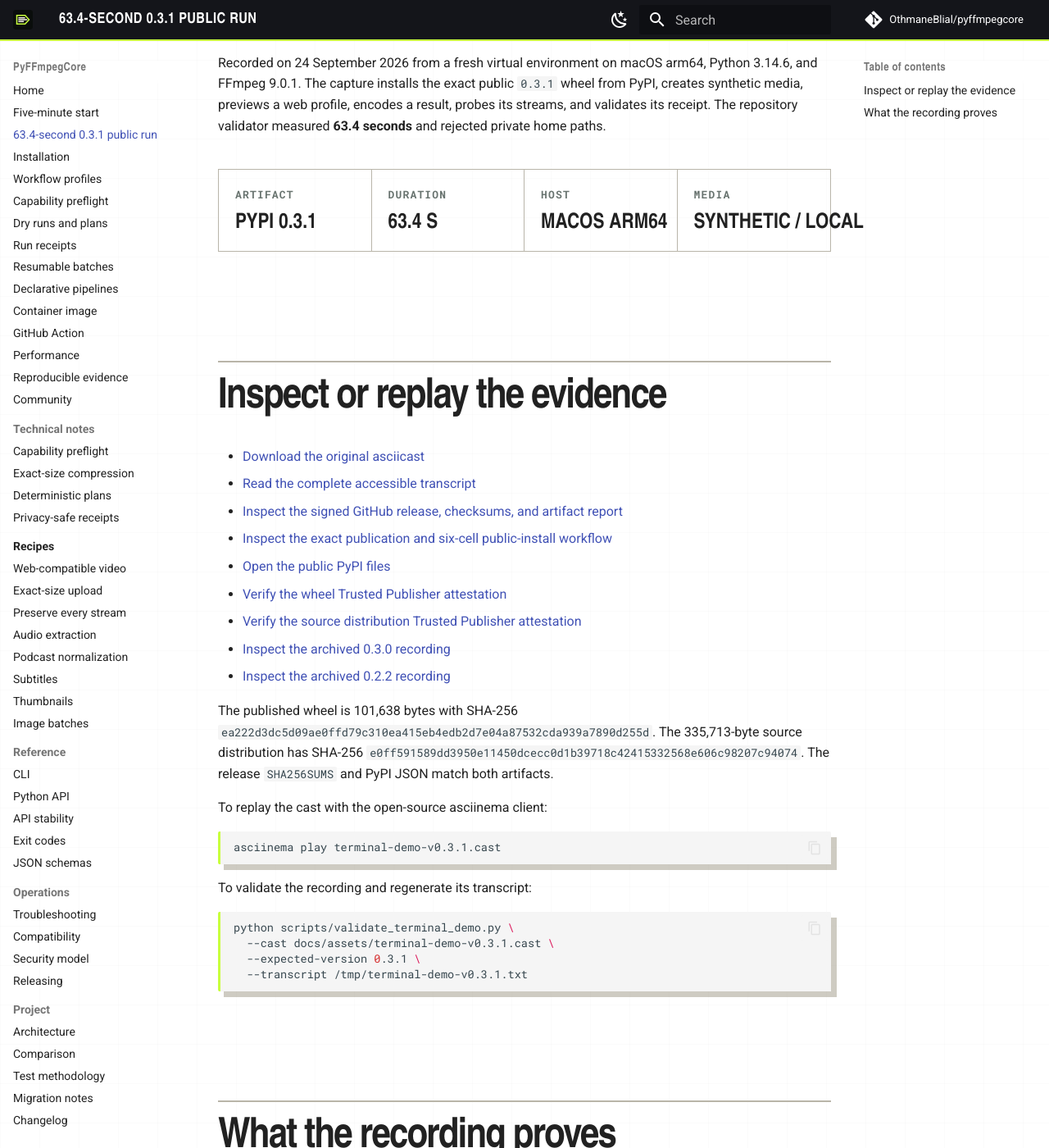
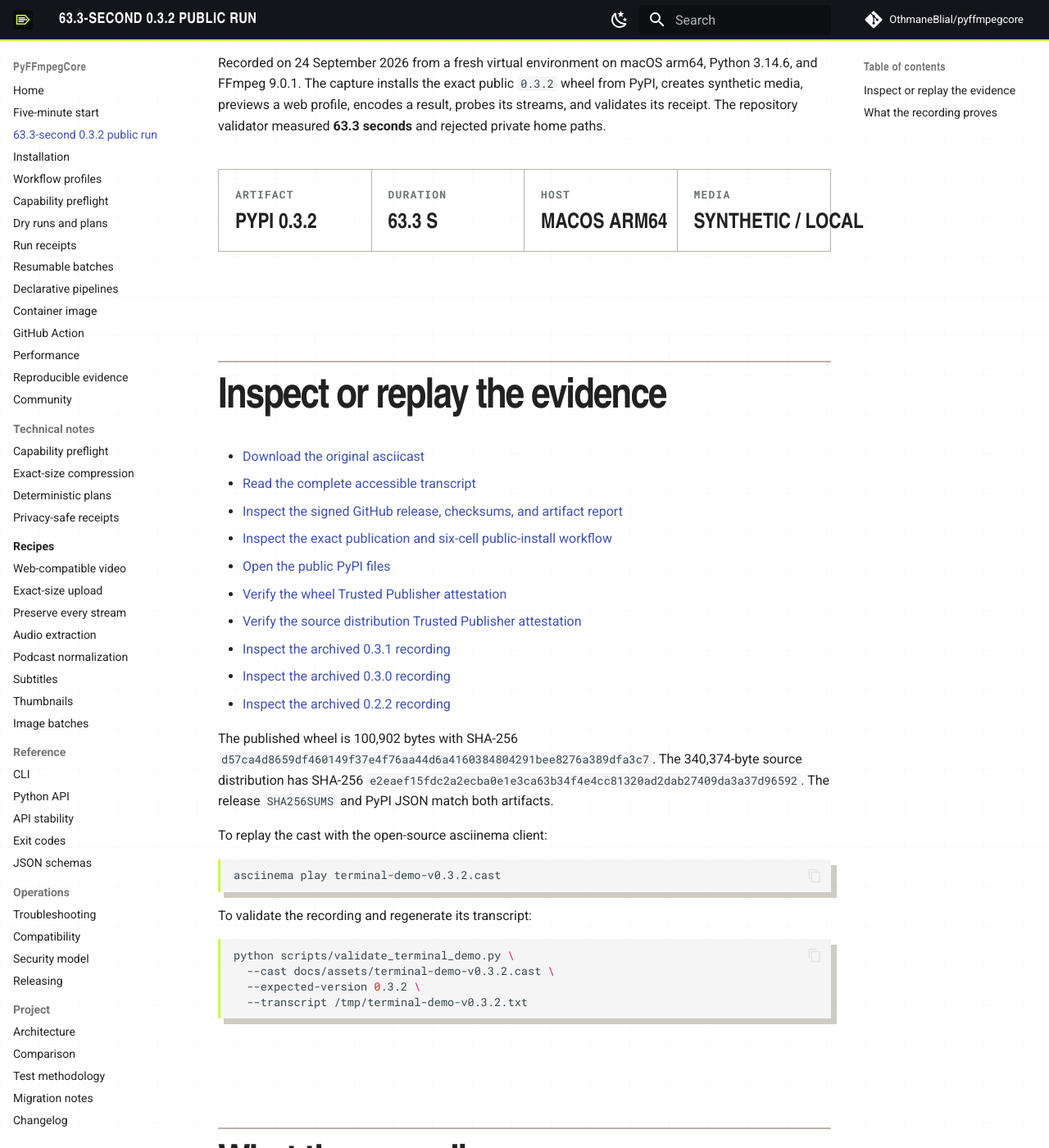
Before and after one commit to OthmaneBlial/pyffmpegcore, an MkDocs documentation site: the page built from docs/terminal-demo.md, in a window 1280 px wide and 1400 px high, scrolled down 313 px. Shown: the whole window at 82% size. Built offline with MkDocs 1.6.1 and Material for MkDocs 9.7.7, drawn with Linux system fonts in a browser that asks for light colours; comment, search, counter and statistics services are not loaded; some of the changed text lies outside the part shown.

Commit message:
docs(release): publish 0.3.2 evidence

````diff
--- a/docs/terminal-demo.md
+++ b/docs/terminal-demo.md
@@ -1,49 +1,50 @@
-# A public 0.3.1 install. 63.4 real seconds.
+# A public 0.3.2 install. 63.3 real seconds.
 
 Recorded on 24 September 2026 from a fresh virtual environment on macOS arm64,
-Python 3.14.6, and FFmpeg 9.0.1. The capture installs the exact public `0.3.1`
+Python 3.14.6, and FFmpeg 9.0.1. The capture installs the exact public `0.3.2`
 wheel from PyPI, creates synthetic media, previews a web profile, encodes a
 result, probes its streams, and validates its receipt. The repository
-validator measured **63.4 seconds** and rejected private home paths.
+validator measured **63.3 seconds** and rejected private home paths.
 
 <div class="pfc-demo-ledger" aria-label="Terminal demonstration facts">
-  <div><span>Artifact</span><strong>PyPI 0.3.1</strong></div>
-  <div><span>Duration</span><strong>63.4 s</strong></div>
+  <div><span>Artifact</span><strong>PyPI 0.3.2</strong></div>
+  <div><span>Duration</span><strong>63.3 s</strong></div>
   <div><span>Host</span><strong>macOS arm64</strong></div>
   <div><span>Media</span><strong>Synthetic / local</strong></div>
 </div>
 
 ## Inspect or replay the evidence
 
-- [Download the original asciicast](assets/terminal-demo-v0.3.1.cast)
-- [Read the complete accessible transcript](assets/terminal-demo-v0.3.1.txt)
-- [Inspect the signed GitHub release, checksums, and artifact report](https://github.com/OthmaneBlial/pyffmpegcore/releases/tag/v0.3.1)
-- [Inspect the exact publication and six-cell public-install workflow](https://github.com/OthmaneBlial/pyffmpegcore/actions/runs/35975371541)
-- [Open the public PyPI files](https://pypi.org/project/pyffmpegcore/0.3.1/)
-- [Verify the wheel Trusted Publisher attestation](https://pypi.org/integrity/pyffmpegcore/0.3.1/pyffmpegcore-0.3.1-py3-none-any.whl/provenance)
-- [Verify the source distribution Trusted Publisher attestation](https://pypi.org/integrity/pyffmpegcore/0.3.1/pyffmpegcore-0.3.1.tar.gz/provenance)
+- [Download the original asciicast](assets/terminal-demo-v0.3.2.cast)
+- [Read the complete accessible transcript](assets/terminal-demo-v0.3.2.txt)
+- [Inspect the signed GitHub release, checksums, and artifact report](https://github.com/OthmaneBlial/pyffmpegcore/releases/tag/v0.3.2)
+- [Inspect the exact publication and six-cell public-install workflow](https://github.com/OthmaneBlial/pyffmpegcore/actions/runs/35988945203)
+- [Open the public PyPI files](https://pypi.org/project/pyffmpegcore/0.3.2/)
+- [Verify the wheel Trusted Publisher attestation](https://pypi.org/integrity/pyffmpegcore/0.3.2/pyffmpegcore-0.3.2-py3-none-any.whl/provenance)
+- [Verify the source distribution Trusted Publisher attestation](https://pypi.org/integrity/pyffmpegcore/0.3.2/pyffmpegcore-0.3.2.tar.gz/provenance)
+- [Inspect the archived 0.3.1 recording](assets/terminal-demo-v0.3.1.cast)
 - [Inspect the archived 0.3.0 recording](assets/terminal-demo-v0.3.0.cast)
 - [Inspect the archived 0.2.2 recording](assets/terminal-demo-v0.2.2.cast)
 
-The published wheel is 101,638 bytes with SHA-256
-`ea222d3dc5d09ae0ffd79c310ea415eb4edb2d7e04a87532cda939a7890d255d`. The
-335,713-byte source distribution has SHA-256
-`e0ff591589dd3950e11450dcecc0d1b39718c42415332568e606c98207c94074`. The
+The published wheel is 100,902 bytes with SHA-256
+`d57ca4d8659df460149f37e4f76aa44d6a4160384804291bee8276a389dfa3c7`. The
+340,374-byte source distribution has SHA-256
+`e2eaef15fdc2a2ecba0e1e3ca63b34f4e4cc81320ad2dab27409da3a37d96592`. The
 release `SHA256SUMS` and PyPI JSON match both artifacts.
 
 To replay the cast with the open-source asciinema client:
 
 ```bash
-asciinema play terminal-demo-v0.3.1.cast
+asciinema play terminal-demo-v0.3.2.cast
 ```
 
 To validate the recording and regenerate its transcript:
 
 ```bash
 python scripts/validate_terminal_demo.py \
-  --cast docs/assets/terminal-demo-v0.3.1.cast \
-  --expected-version 0.3.1 \
-  --transcript /tmp/terminal-demo-v0.3.1.txt
+  --cast docs/assets/terminal-demo-v0.3.2.cast \
+  --expected-version 0.3.2 \
+  --transcript /tmp/terminal-demo-v0.3.2.txt
 ```
 
 ## What the recording proves
--- a/mkdocs.yml
+++ b/mkdocs.yml
@@ -54,7 +54,7 @@
 nav:
   - Home: index.md
   - Five-minute start: quickstart.md
-  - 63.4-second 0.3.1 public run: terminal-demo.md
+  - 63.3-second 0.3.2 public run: terminal-demo.md
   - Installation: installation.md
   - Workflow profiles: profiles.md
   - Capability preflight: preflight.md
````
Also changed, not shown: README.md (+4 -3 lines), RELEASE_CHECKLIST.md (+11 -8 lines), docs/COMPATIBILITY.md (+21 -1 lines), docs/PROGRESS.md (+3 -1 lines), docs/assets/terminal-demo-v0.3.2.txt (added, +189 -0 lines), docs/index.md (+11 -11 lines), 2 other files.
